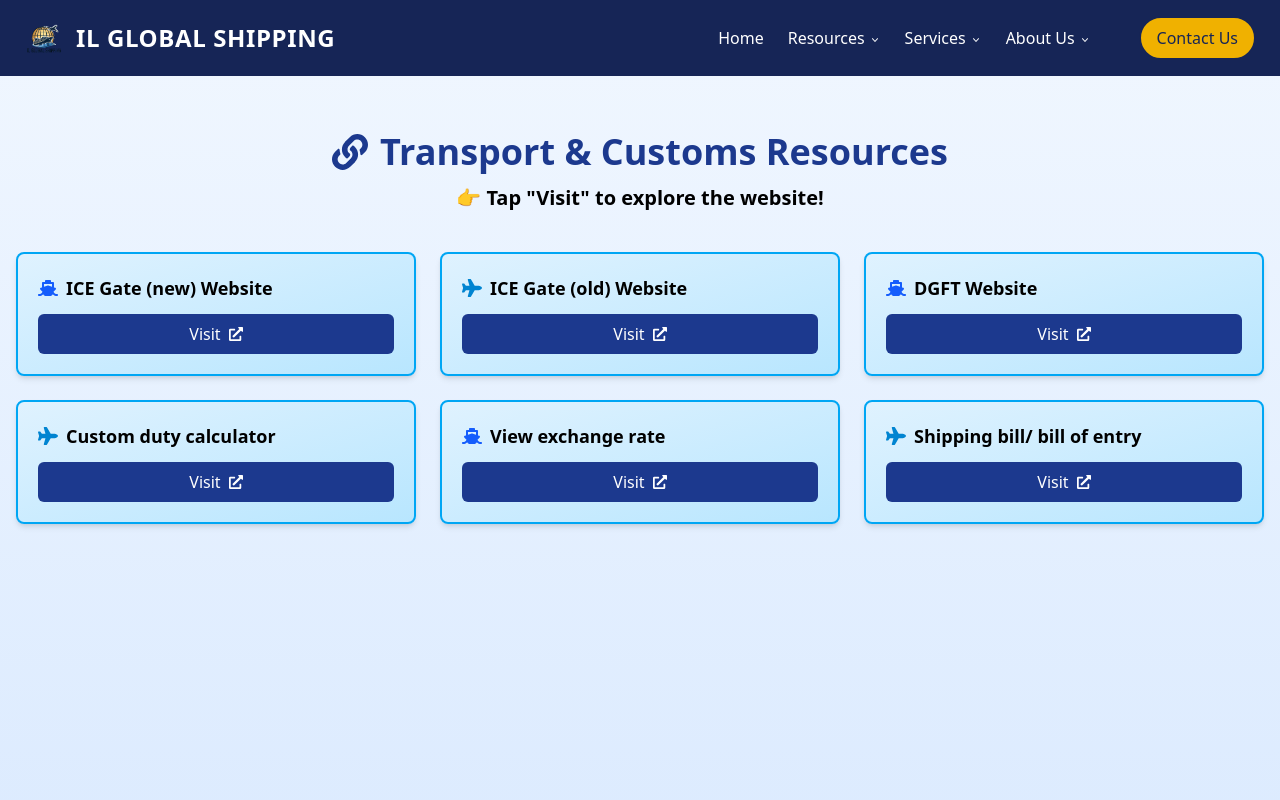
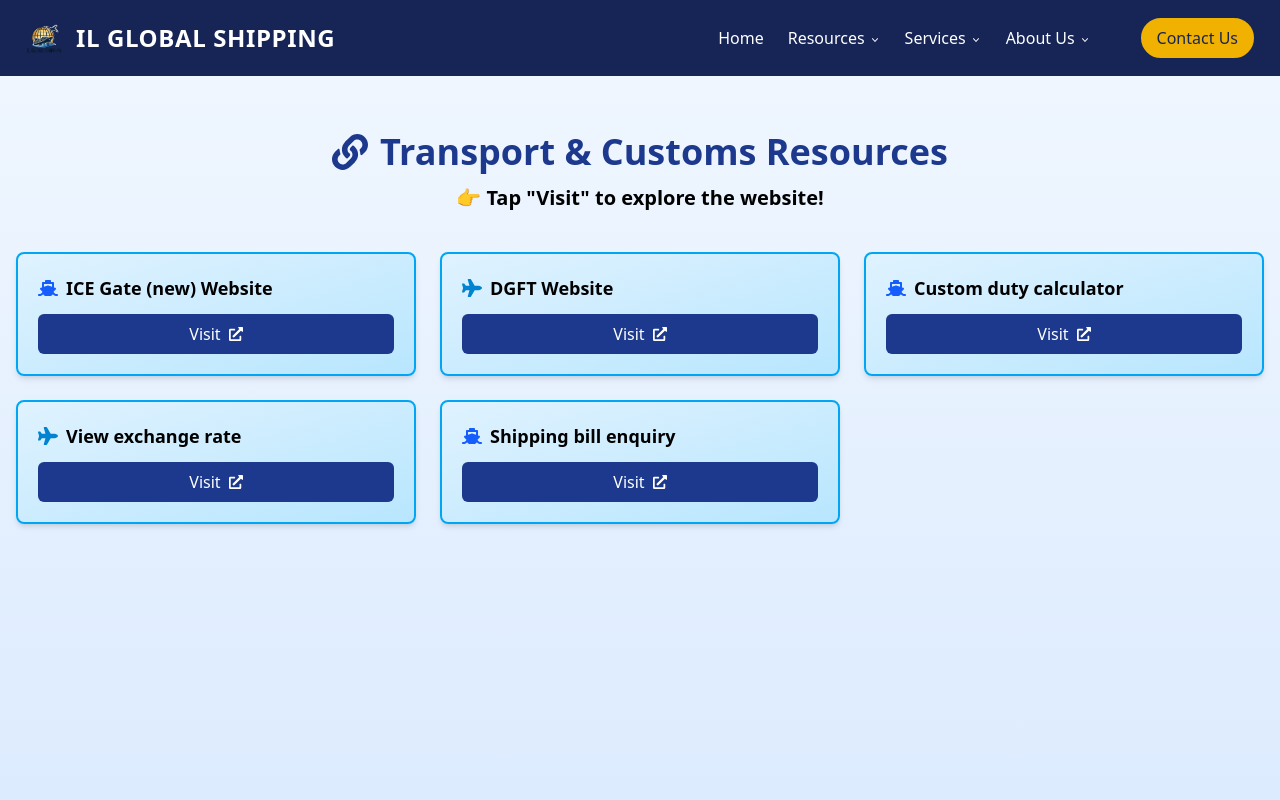
Before and after one commit to Abhinav00800/ILGLOBAL, a React (Vite) app in the folder frontend/: page /links in a window 1280 px wide. Shown: the top 800 px of the page. Built offline with nearby package versions, Linux system fonts and the light colour scheme.

Commit message:
added new links

```diff
--- a/frontend/src/Pages/UsefullLinks.jsx
+++ b/frontend/src/Pages/UsefullLinks.jsx
@@ -34,25 +34,25 @@
       name: "ICE Gate (new) Website",
       address: "https://www.icegate.gov.in/",
     },
-    {
-      name: "ICE Gate (old) Website",
-      address: "https://old.icegate.gov.in/index.html",
-    },
+    // {
+    //   name: "ICE Gate (old) Website",
+    //   address: "https://old.icegate.gov.in/index.html",
+    // },
     {
       name: "DGFT Website",
       address: "https://www.dgft.gov.in/CP/",
     },
     {
       name: "Custom duty calculator",
-      address: "https://old.icegate.gov.in/Webappl/",
+      address: "https://www.icegate.gov.in/Webappl/",
     },
     {
       name: "View exchange rate",
       address: "https://foservices.icegate.gov.in/#/services/viewExchangeRate",
     },
     {
-      name: "Shipping bill/ bill of entry",
-      address: "https://enquiry.icegate.gov.in/",
+      name: "Shipping bill enquiry",
+      address: "https://foservices.icegate.gov.in/#/public-enquiries/document-status/ds-shipping-bill",
     },
   ];
 
```
